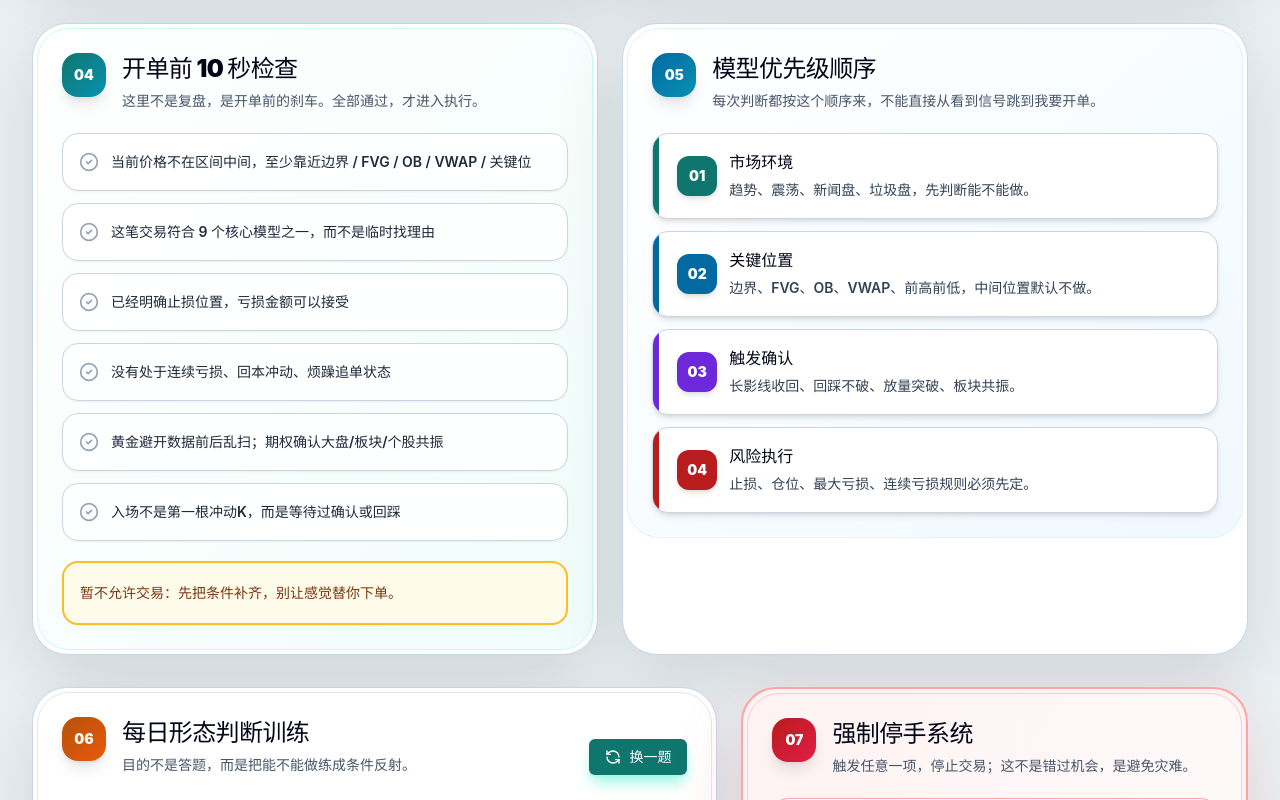
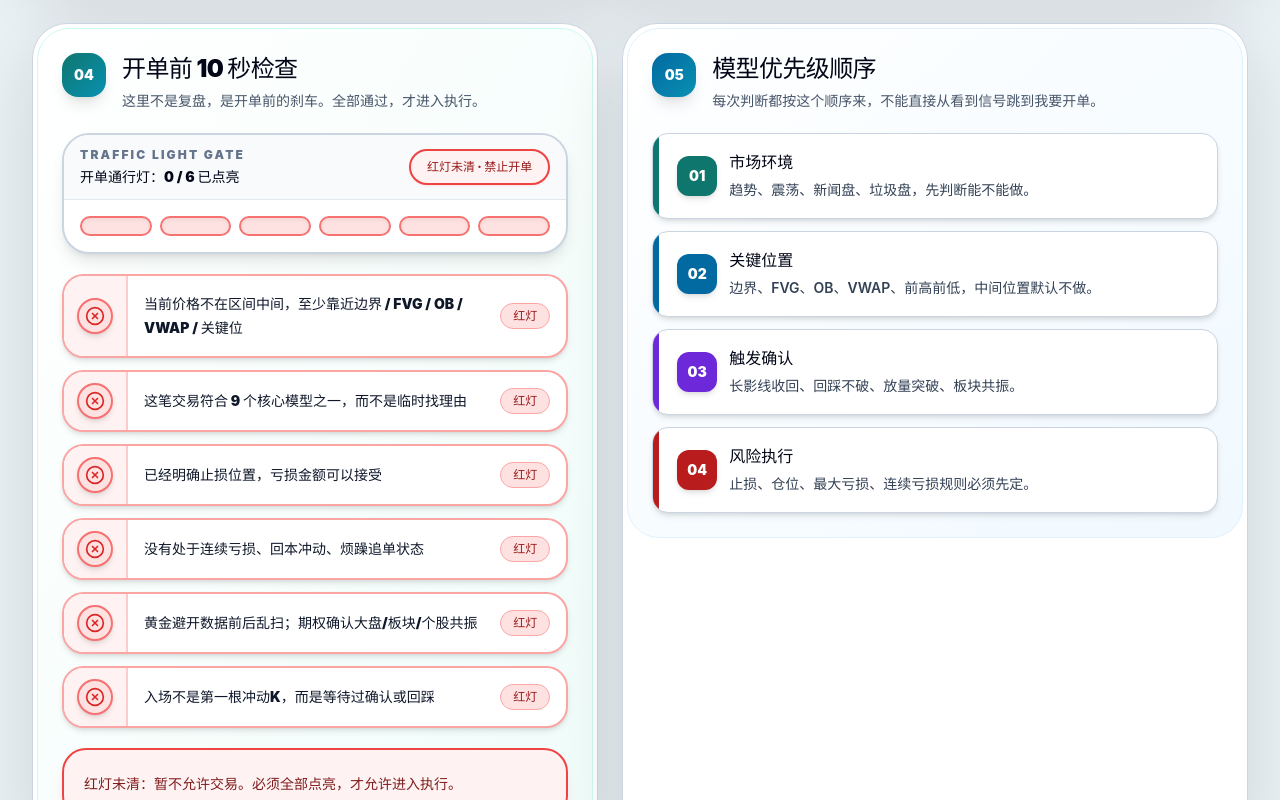
Before and after one commit to TPCapital/ModelTrade-, a React (Vite) app: page / in a window 1280 px wide. Shown: the part 4720-5520 px from the top of the page. Built offline with nearby package versions, Linux system fonts and the light colour scheme.

Commit message:
Add files via upload

```diff
--- a/src/App.jsx
+++ b/src/App.jsx
@@ -984,6 +984,41 @@ export default function TradingModelTrainingSystem() {
           <Card className="rounded-[2.2rem] border-slate-300 bg-white p-1 shadow-[0_24px_70px_rgba(15,23,42,0.12)]">
             <CardContent className="rounded-[2rem] border border-teal-100 bg-gradient-to-br from-white to-teal-50 p-5 md:p-6">
               <SectionHeader number="04" title="开单前 10 秒检查" desc="这里不是复盘，是开单前的刹车。全部通过，才进入执行。" />
+              <div className="mb-5 overflow-hidden rounded-[1.7rem] border-2 border-slate-300 bg-white shadow-lg">
+                <div className="flex items-center justify-between gap-4 border-b border-slate-200 bg-slate-50 px-4 py-3">
+                  <div>
+                    <div className="text-xs font-black uppercase tracking-[0.18em] text-slate-500">Traffic Light Gate</div>
+                    <div className="mt-1 text-sm font-black text-slate-950">开单通行灯：{checkedItems.length} / {preTradeChecks.length} 已点亮</div>
+                  </div>
+                  <div
+                    className={`rounded-full border-2 px-4 py-2 text-xs font-black shadow-sm ${
+                      allPreTradeChecked
+                        ? "border-emerald-600 bg-emerald-600 text-white shadow-emerald-200"
+                        : "border-red-500 bg-red-50 text-red-800 shadow-red-100"
+                    }`}
+                  >
+                    {allPreTradeChecked ? "全部绿灯 · 可以进入执行" : "红灯未清 · 禁止开单"}
+                  </div>
+                </div>
+                <div className="grid grid-cols-6 gap-2 p-4">
+                  {preTradeChecks.map((_, index) => {
+                    const checked = checkedItems.includes(index);
+                    return (
+                      <button
+                        key={index}
+                        onClick={() => toggleCheck(index)}
+                        aria-label={`检查项 ${index + 1}`}
+                        className={`h-5 rounded-full border-2 transition ${
+                          checked
+                            ? "border-emerald-700 bg-emerald-500 shadow-lg shadow-emerald-200"
+                            : "border-red-400 bg-red-100 shadow-inner"
+                        }`}
+                      />
+                    );
+                  })}
+                </div>
+              </div>
+
               <div className="space-y-3">
                 {preTradeChecks.map((item, index) => {
                   const checked = checkedItems.includes(index);
@@ -991,28 +1026,53 @@ export default function TradingModelTrainingSystem() {
                     <button
                       key={item}
                       onClick={() => toggleCheck(index)}
-                      className={`flex w-full items-start gap-3 rounded-2xl border p-4 text-left transition ${
+                      className={`group relative flex w-full items-stretch overflow-hidden rounded-[1.35rem] border-2 text-left transition ${
                         checked
-                          ? "border-teal-700 bg-white text-teal-950 shadow-md ring-2 ring-teal-100"
-                          : "border-slate-300 bg-white/90 text-slate-800 shadow-sm hover:border-teal-400 hover:bg-white"
+                          ? "border-emerald-700 bg-emerald-500 text-white shadow-xl shadow-emerald-200 ring-4 ring-emerald-100"
+                          : "border-red-300 bg-white text-slate-800 shadow-md hover:border-red-500 hover:bg-red-50"
                       }`}
                     >
-                      <CheckCircle2 className={`mt-0.5 h-5 w-5 shrink-0 ${checked ? "text-teal-600" : "text-slate-400"}`} />
-                      <span className="text-sm font-semibold leading-6">{item}</span>
+                      <div
+                        className={`flex w-16 shrink-0 items-center justify-center border-r-2 ${
+                          checked ? "border-emerald-300 bg-emerald-700" : "border-red-200 bg-red-50"
+                        }`}
+                      >
+                        <div
+                          className={`flex h-9 w-9 items-center justify-center rounded-full border-2 shadow-md ${
+                            checked
+                              ? "border-white bg-white text-emerald-700"
+                              : "border-red-400 bg-red-100 text-red-600"
+                          }`}
+                        >
+                          {checked ? <CheckCircle2 className="h-5 w-5" /> : <XCircle className="h-5 w-5" />}
+                        </div>
+                      </div>
+                      <div className="flex flex-1 items-center justify-between gap-4 p-4">
+                        <span className={`text-sm font-black leading-6 ${checked ? "text-white" : "text-slate-900"}`}>{item}</span>
+                        <span
+                          className={`shrink-0 rounded-full border px-3 py-1 text-xs font-black ${
+                            checked
+                              ? "border-white/60 bg-white/20 text-white"
+                              : "border-red-300 bg-red-100 text-red-800"
+                          }`}
+                        >
+                          {checked ? "绿灯" : "红灯"}
+                        </span>
+                      </div>
                     </button>
                   );
                 })}
               </div>
               <div
-                className={`mt-5 rounded-2xl border-2 p-4 text-sm font-black leading-7 shadow-sm ${
+                className={`mt-5 rounded-[1.5rem] border-2 p-5 text-sm font-black leading-7 shadow-lg ${
                   allPreTradeChecked
-                    ? "border-teal-400 bg-teal-50 text-teal-900"
-                    : "border-amber-400 bg-amber-50 text-amber-900"
+                    ? "border-emerald-700 bg-emerald-600 text-white shadow-emerald-200"
+                    : "border-red-500 bg-red-50 text-red-900 shadow-red-100"
                 }`}
               >
                 {allPreTradeChecked
-                  ? "可以进入下一步：只按计划执行，不能临场扩大仓位。"
-                  : "暂不允许交易：先把条件补齐，别让感觉替你下单。"}
+                  ? "绿灯全亮：可以进入下一步。只按计划执行，不能临场扩大仓位。"
+                  : "红灯未清：暂不允许交易。必须全部点亮，才允许进入执行。"}
               </div>
             </CardContent>
           </Card>
```
